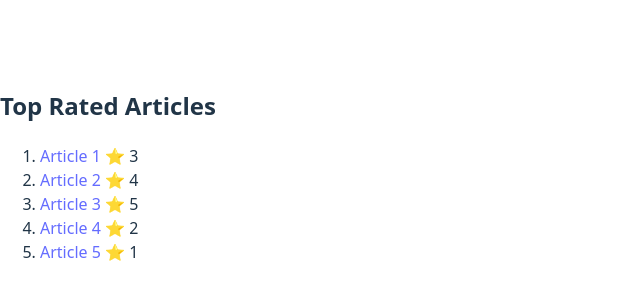
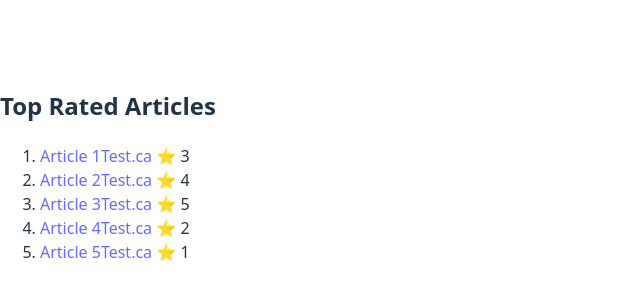
Before and after one commit to pfirlotte-rrc/COMP-4002-Project, a React (Vite) app in the folder vite-project/: page / in a window 1280 px wide. Shown: the part 226-526 px from the top of the page, without its empty margins (0-640 px from the left). Built offline with nearby package versions, Linux system fonts and the light colour scheme.

Commit message:
revised the article to include the link.

```diff
--- a/vite-project/src/components/rated-list/Landing.tsx
+++ b/vite-project/src/components/rated-list/Landing.tsx
@@ -1,17 +1,18 @@
 import type { JSX } from "react";
 
-type Article = {
+interface Article{
     id: number;
     title: string;
     rating: number;
+    articleLink: string;
 };
 
 const testArticles: Article[] = [
-    {id: 0, title: "Article 1", rating: 3},
-    {id: 1, title: "Article 2", rating: 4},
-    {id: 2, title: "Article 3", rating: 5},
-    {id: 3, title: "Article 4", rating: 2},
-    {id: 4, title: "Article 5", rating: 1}
+    {id: 0, title: "Article 1", rating: 3, articleLink: "Test.ca"},
+    {id: 1, title: "Article 2", rating: 4, articleLink: "Test.ca"},
+    {id: 2, title: "Article 3", rating: 5, articleLink: "Test.ca"},
+    {id: 3, title: "Article 4", rating: 2, articleLink: "Test.ca"},
+    {id: 4, title: "Article 5", rating: 1, articleLink: "Test.ca"}
 ];
 
 function Landing() {
@@ -33,6 +34,7 @@ function ArticleListDisplay({ articles }: { articles: Article[] }) {
                 key={article.id}
                 title={article.title}
                 rating={article.rating}
+                articleLink={article.articleLink}
             />
         );
     });
@@ -48,11 +50,12 @@ function ArticleListDisplay({ articles }: { articles: Article[] }) {
 }
 
 function ArticleListItem(
-    { title, rating }: { title: string; rating: number }
+    { title, rating, articleLink }: { title: string; rating: number; articleLink: string }
 ) {
     return (
         <li className="article-item">
             <a href="#">{title}</a>
+            <a href="#">{articleLink}</a>
             <span className="article-item-rating"> ⭐ {rating} </span>
         </li>
     );
```
